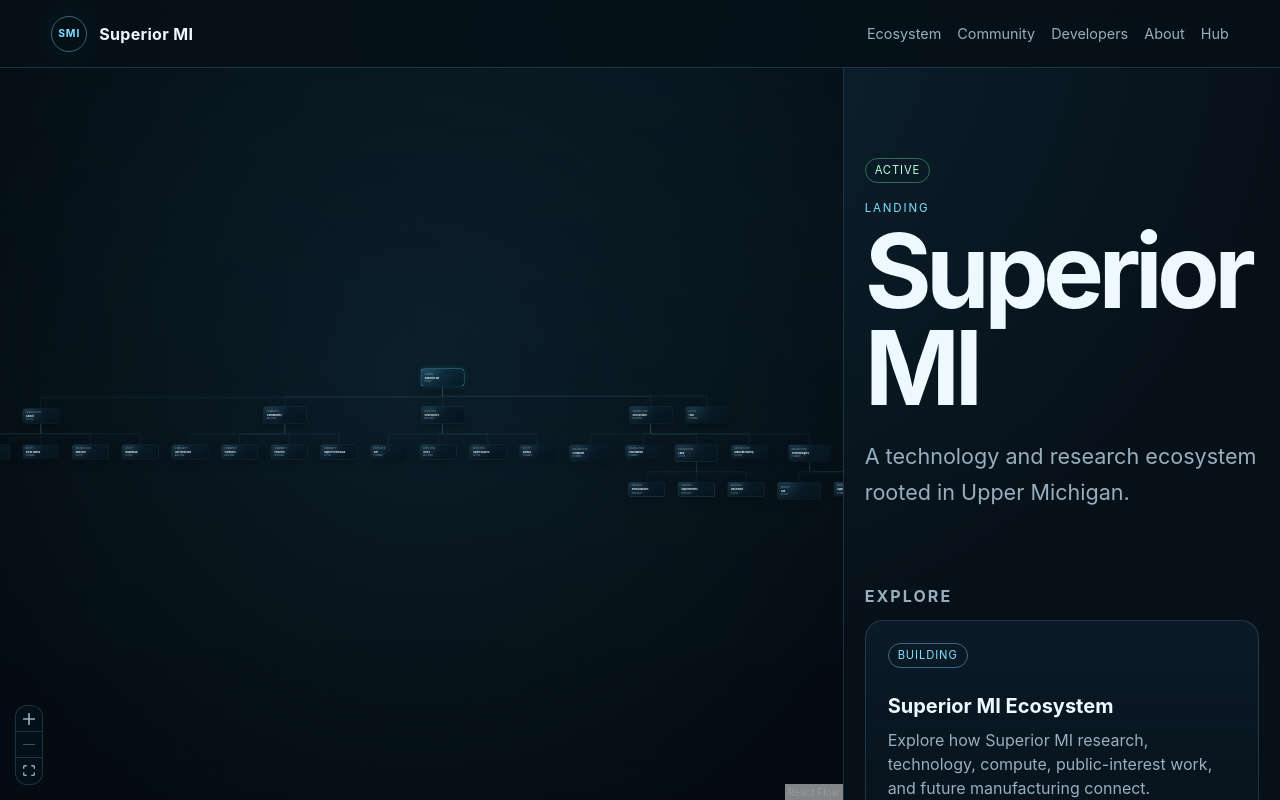
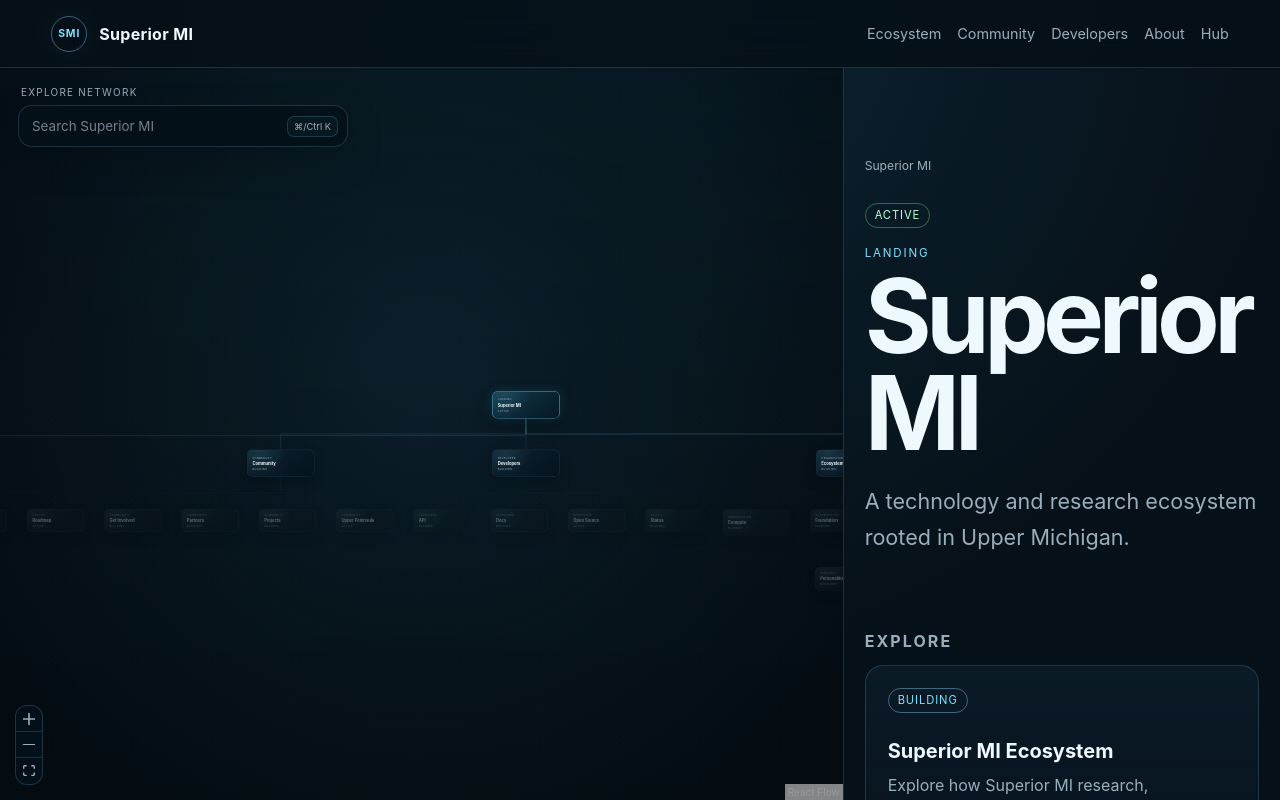
Before and after one commit to Superior-MI-Labs/Superior-MI-Web, a Next.js app: page / in a window 1280 px wide. Shown: the top 800 px of the page. Built offline with nearby package versions, Linux system fonts and the light colour scheme.

Commit message:
Wave 4: unify graph and route activation
Make the browser URL the active-node authority and unify graph, search, breadcrumbs, and route-driven focus.

```diff
--- a/src/app/globals.css
+++ b/src/app/globals.css
@@ -434,3 +434,216 @@ h1 {
     font-size: 0.54rem;
   }
 }
+
+
+/* Route-driven network focus and search */
+
+.breadcrumbs {
+  display: flex;
+  flex-wrap: wrap;
+  gap: 7px;
+  margin-bottom: 30px;
+  color: var(--muted);
+  font-size: 0.76rem;
+}
+
+.breadcrumbs__item {
+  display: inline-flex;
+  align-items: center;
+  gap: 7px;
+}
+
+.breadcrumbs a {
+  color: var(--muted);
+  text-decoration: none;
+}
+
+.breadcrumbs a:hover,
+.breadcrumbs a:focus-visible {
+  color: var(--text);
+}
+
+.breadcrumbs__separator {
+  color: rgba(153, 175, 189, 0.44);
+}
+
+.network-node {
+  padding: 0;
+}
+
+.network-node__button {
+  position: relative;
+  z-index: 1;
+  width: 100%;
+  height: 100%;
+  display: grid;
+  align-content: center;
+  gap: 5px;
+  padding: 14px 18px;
+  border: 0;
+  border-radius: inherit;
+  background: transparent;
+  color: inherit;
+  text-align: left;
+  font: inherit;
+  cursor: pointer;
+}
+
+.network-node__button:focus-visible {
+  outline: 2px solid var(--accent);
+  outline-offset: -4px;
+}
+
+.network-node--distant {
+  opacity: 0.34;
+  filter: saturate(0.62);
+}
+
+.network-node--context {
+  opacity: 1;
+}
+
+.network-edge--distant .react-flow__edge-path {
+  opacity: 0.16;
+}
+
+.network-edge--context .react-flow__edge-path {
+  opacity: 1;
+}
+
+.network-search {
+  position: absolute;
+  z-index: 8;
+  top: 18px;
+  left: 18px;
+  width: min(330px, calc(100% - 36px));
+}
+
+.network-search__label {
+  display: block;
+  margin: 0 0 7px 3px;
+  color: var(--muted);
+  font-size: 0.62rem;
+  text-transform: uppercase;
+  letter-spacing: 0.13em;
+}
+
+.network-search__input-row {
+  display: flex;
+  align-items: center;
+  gap: 9px;
+  padding: 7px 9px 7px 13px;
+  border: 1px solid var(--line);
+  border-radius: 14px;
+  background: rgba(5, 16, 24, 0.88);
+  backdrop-filter: blur(14px);
+  box-shadow: 0 14px 38px rgba(0, 0, 0, 0.2);
+}
+
+.network-search__input-row:focus-within {
+  border-color: var(--line-strong);
+}
+
+.network-search input {
+  min-width: 0;
+  flex: 1;
+  padding: 5px 0;
+  border: 0;
+  outline: 0;
+  background: transparent;
+  color: var(--text);
+  font: inherit;
+  font-size: 0.84rem;
+}
+
+.network-search input::placeholder {
+  color: rgba(153, 175, 189, 0.72);
+}
+
+.network-search kbd {
+  flex: 0 0 auto;
+  padding: 4px 6px;
+  border: 1px solid var(--line);
+  border-radius: 7px;
+  color: var(--muted);
+  background: rgba(126, 225, 255, 0.04);
+  font: inherit;
+  font-size: 0.58rem;
+}
+
+.network-search__results {
+  margin-top: 7px;
+  overflow: hidden;
+  border: 1px solid var(--line);
+  border-radius: 14px;
+  background: rgba(5, 16, 24, 0.96);
+  backdrop-filter: blur(18px);
+  box-shadow: 0 22px 54px rgba(0, 0, 0, 0.34);
+}
+
+.network-search__results button {
+  width: 100%;
+  display: grid;
+  grid-template-columns: 80px minmax(0, 1fr) auto;
+  align-items: center;
+  gap: 10px;
+  padding: 11px 13px;
+  border: 0;
+  border-bottom: 1px solid var(--line);
+  background: transparent;
+  color: var(--text);
+  text-align: left;
+  cursor: pointer;
+}
+
+.network-search__results button:last-child {
+  border-bottom: 0;
+}
+
+.network-search__results button:hover,
+.network-search__results button:focus-visible,
+.network-search__results button[aria-selected="true"] {
+  background: var(--accent-soft);
+  outline: 0;
+}
+
+.network-search__results span,
+.network-search__results small {
+  overflow: hidden;
+  color: var(--muted);
+  text-overflow: ellipsis;
+  white-space: nowrap;
+  font-size: 0.62rem;
+  text-transform: uppercase;
+  letter-spacing: 0.08em;
+}
+
+.network-search__results strong {
+  overflow: hidden;
+  text-overflow: ellipsis;
+  white-space: nowrap;
+  font-size: 0.8rem;
+}
+
+.network-search__results p {
+  margin: 0;
+  padding: 13px;
+  color: var(--muted);
+  font-size: 0.78rem;
+}
+
+@media (max-width: 620px) {
+  .network-search {
+    top: 12px;
+    left: 12px;
+    width: calc(100% - 24px);
+  }
+
+  .network-search kbd {
+    display: none;
+  }
+
+  .network-search__results button {
+    grid-template-columns: 70px minmax(0, 1fr) auto;
+  }
+}
--- a/src/components/network/network-explorer.tsx
+++ b/src/components/network/network-explorer.tsx
@@ -7,24 +7,36 @@ import {
   Handle,
   Position,
   ReactFlow,
+  useReactFlow,
   type Edge,
   type Node,
   type NodeProps,
 } from "@xyflow/react";
+import {
+  useEffect,
+  useMemo,
+  useRef,
+  useState,
+} from "react";
+import { getFocusNodeIds } from "../../graph/focus";
 import type { PositionedSiteGraph } from "../../graph/layout";
+import { useActivateRoute } from "./use-activate-route";
 
 interface NetworkNodeData extends Record<string, unknown> {
   readonly label: string;
   readonly title: string;
+  readonly summary: string;
   readonly status: string;
   readonly type: string;
   readonly route: string;
   readonly active: boolean;
+  readonly focused: boolean;
 }
 
 type NetworkFlowNode = Node<NetworkNodeData, "network">;
 
 function NetworkNode({ data, selected }: NodeProps<NetworkFlowNode>) {
+  const activateRoute = useActivateRoute();
   const state = data.active ? "active" : selected ? "selected" : "idle";
 
   return (
@@ -32,6 +44,7 @@ function NetworkNode({ data, selected }: NodeProps<NetworkFlowNode>) {
       className={[
         "network-node",
         "network-node--" + state,
+        data.focused ? "network-node--context" : "network-node--distant",
         "network-node--status-" + data.status,
       ].join(" ")}
       title={data.title}
@@ -41,9 +54,17 @@ function NetworkNode({ data, selected }: NodeProps<NetworkFlowNode>) {
         position={Position.Top}
         type="target"
       />
+      <button
+        type="button"
+        className="network-node__button nodrag nopan"
+        onClick={() => activateRoute(data.route)}
+        aria-label={"Open " + data.title}
+        aria-current={data.active ? "page" : undefined}
+      >
         <span className="network-node__type">{data.type}</span>
         <strong>{data.label}</strong>
         <span className="network-node__status">{data.status}</span>
+      </button>
       <Handle
         className="network-node__handle"
         position={Position.Bottom}
@@ -57,6 +78,34 @@ const nodeTypes = {
   network: NetworkNode,
 };
 
+function ViewportFocus({
+  nodeIds,
+}: {
+  readonly nodeIds: readonly string[];
+}) {
+  const { fitView } = useReactFlow<NetworkFlowNode>();
+
+  useEffect(() => {
+    if (nodeIds.length === 0) {
+      return;
+    }
+
+    const reduceMotion = window.matchMedia(
+      "(prefers-reduced-motion: reduce)",
+    ).matches;
+
+    void fitView({
+      nodes: nodeIds.map((id) => ({ id })),
+      padding: 0.3,
+      minZoom: 0.28,
+      maxZoom: 1.14,
+      duration: reduceMotion ? 0 : 520,
+    });
+  }, [fitView, nodeIds]);
+
+  return null;
+}
+
 interface NetworkExplorerProps {
   graph: PositionedSiteGraph;
   activeNodeId: string;
@@ -66,7 +115,19 @@ export function NetworkExplorer({
   graph,
   activeNodeId,
 }: NetworkExplorerProps) {
-  const nodes: NetworkFlowNode[] = graph.nodes.map((node) => ({
+  const activateRoute = useActivateRoute();
+  const searchInput = useRef<HTMLInputElement>(null);
+  const [query, setQuery] = useState("");
+
+  const focusNodeIds = useMemo(
+    () => getFocusNodeIds(graph, activeNodeId),
+    [graph, activeNodeId],
+  );
+  const focused = useMemo(() => new Set(focusNodeIds), [focusNodeIds]);
+
+  const nodes: NetworkFlowNode[] = useMemo(
+    () =>
+      graph.nodes.map((node) => ({
         id: node.id,
         type: "network",
         position: node.position,
@@ -75,27 +136,117 @@ export function NetworkExplorer({
         data: {
           label: node.label,
           title: node.title,
+          summary: node.summary,
           status: node.status,
           type: node.type,
           route: node.route,
           active: node.id === activeNodeId,
+          focused: focused.has(node.id),
         },
-  }));
+      })),
+    [activeNodeId, focused, graph.nodes],
+  );
 
-  const edges: Edge[] = graph.edges.map((edge) => ({
+  const edges: Edge[] = useMemo(
+    () =>
+      graph.edges.map((edge) => {
+        const inContext =
+          focused.has(edge.source) && focused.has(edge.target);
+
+        return {
           id: edge.id,
           source: edge.source,
           target: edge.target,
           type: edge.kind === "hierarchy" ? "smoothstep" : "default",
-    className:
+          className: [
+            "network-edge",
             edge.kind === "hierarchy"
-        ? "network-edge network-edge--hierarchy"
-        : "network-edge network-edge--relationship",
+              ? "network-edge--hierarchy"
+              : "network-edge--relationship",
+            inContext ? "network-edge--context" : "network-edge--distant",
+          ].join(" "),
           selectable: false,
-  }));
+        };
+      }),
+    [focused, graph.edges],
+  );
+
+  const searchResults = useMemo(() => {
+    const normalized = query.trim().toLocaleLowerCase();
+    if (!normalized) {
+      return [];
+    }
+
+    return graph.nodes
+      .filter((node) =>
+        [node.label, node.title, node.summary, node.type]
+          .join(" ")
+          .toLocaleLowerCase()
+          .includes(normalized),
+      )
+      .slice(0, 8);
+  }, [graph.nodes, query]);
+
+  useEffect(() => {
+    function focusSearch(event: KeyboardEvent) {
+      if (
+        event.key.toLocaleLowerCase() === "k" &&
+        (event.ctrlKey || event.metaKey)
+      ) {
+        event.preventDefault();
+        searchInput.current?.focus();
+      }
+    }
+
+    window.addEventListener("keydown", focusSearch);
+    return () => window.removeEventListener("keydown", focusSearch);
+  }, []);
 
   return (
     <div className="network-explorer" aria-label="Superior MI network explorer">
+      <div className="network-search">
+        <label className="network-search__label" htmlFor="network-search-input">
+          Explore network
+        </label>
+        <div className="network-search__input-row">
+          <input
+            id="network-search-input"
+            ref={searchInput}
+            type="search"
+            value={query}
+            onChange={(event) => setQuery(event.target.value)}
+            placeholder="Search Superior MI"
+            autoComplete="off"
+          />
+          <kbd>⌘/Ctrl K</kbd>
+        </div>
+
+        {query.trim() ? (
+          <div className="network-search__results" role="listbox">
+            {searchResults.length > 0 ? (
+              searchResults.map((node) => (
+                <button
+                  key={node.id}
+                  type="button"
+                  role="option"
+                  aria-selected={node.id === activeNodeId}
+                  onClick={() => {
+                    setQuery("");
+                    activateRoute(node.route);
+                  }}
+                >
+                  <span>{node.type}</span>
+                  <strong>{node.label}</strong>
+                  <small>{node.status}</small>
+                </button>
+              ))
+            ) : (
+              <p>No matching public nodes.</p>
+            )}
+          </div>
+        ) : null}
+      </div>
+
       <ReactFlow
         nodes={nodes}
         edges={edges}
@@ -110,6 +261,7 @@ export function NetworkExplorer({
         panOnDrag
         zoomOnDoubleClick={false}
       >
+        <ViewportFocus nodeIds={focusNodeIds} />
         <Background
           variant={BackgroundVariant.Dots}
           gap={26}
--- /dev/null
+++ b/src/components/network/use-activate-route.ts
@@ -0,0 +1,15 @@
+"use client";
+
+import { useRouter } from "next/navigation";
+import { useCallback } from "react";
+
+export function useActivateRoute() {
+  const router = useRouter();
+
+  return useCallback(
+    (route: string) => {
+      router.push(route);
+    },
+    [router],
+  );
+}
--- a/src/components/node-page.tsx
+++ b/src/components/node-page.tsx
@@ -7,6 +7,7 @@ interface NodePageProps {
 }
 
 export function NodePage({ node }: NodePageProps) {
+  const breadcrumbs = siteRegistry.getBreadcrumbs(node.id);
   const children = siteRegistry
     .getChildren(node.id)
     .filter((child) => child.visibility === "public");
@@ -27,8 +28,25 @@ export function NodePage({ node }: NodePageProps) {
 
   return (
     <main className="node-page">
+      <nav className="breadcrumbs" aria-label="Breadcrumb">
+        {breadcrumbs.map((crumb, index) => (
+          <span className="breadcrumbs__item" key={crumb.id}>
+            {index > 0 ? (
+              <span className="breadcrumbs__separator" aria-hidden="true">
+                /
+              </span>
+            ) : null}
+            {crumb.id === node.id ? (
+              <span aria-current="page">{crumb.title}</span>
+            ) : (
+              <Link href={crumb.route}>{crumb.title}</Link>
+            )}
+          </span>
+        ))}
+      </nav>
+
       <section className="node-page__hero">
-        <span className={`status status--${node.status}`}>{node.status}</span>
+        <span className={"status status--" + node.status}>{node.status}</span>
         <p className="eyebrow">{node.type}</p>
         <h1>{node.title}</h1>
         <p className="node-page__summary">{node.summary}</p>
@@ -44,7 +62,7 @@ export function NodePage({ node }: NodePageProps) {
                 href={siteRegistry.getRoute(child.id)}
                 key={child.id}
               >
-                <span className={`status status--${child.status}`}>
+                <span className={"status status--" + child.status}>
                   {child.status}
                 </span>
                 <h3>{child.title}</h3>
@@ -62,7 +80,9 @@ export function NodePage({ node }: NodePageProps) {
             {related.map(({ relationship, node: relatedNode }) => (
               <Link
                 href={siteRegistry.getRoute(relatedNode.id)}
-                key={`${node.id}:${relationship.type}:${relatedNode.id}`}
+                key={
+                  node.id + ":" + relationship.type + ":" + relatedNode.id
+                }
               >
                 <span>{relationship.type}</span>
                 <strong>{relatedNode.shortTitle}</strong>
--- /dev/null
+++ b/src/graph/focus.ts
@@ -0,0 +1,39 @@
+import type { SiteGraphProjection } from "./types";
+
+export function getFocusNodeIds(
+  graph: SiteGraphProjection,
+  activeNodeId: string,
+): readonly string[] {
+  const active = graph.nodes.find((node) => node.id === activeNodeId);
+  if (!active) {
+    return Object.freeze([]);
+  }
+
+  const focused = new Set<string>([active.id]);
+
+  if (active.parentId) {
+    focused.add(active.parentId);
+  }
+
+  for (const node of graph.nodes) {
+    if (node.parentId === active.id) {
+      focused.add(node.id);
+    }
+  }
+
+  for (const edge of graph.edges) {
+    if (edge.kind !== "relationship") {
+      continue;
+    }
+
+    if (edge.source === active.id) {
+      focused.add(edge.target);
+    }
+
+    if (edge.target === active.id) {
+      focused.add(edge.source);
+    }
+  }
+
+  return Object.freeze([...focused].sort());
+}
```
Also changed, not shown: 4 other files (tests, documents, lock files or other folders). Lines whose indentation alone changed are shown as unchanged.
